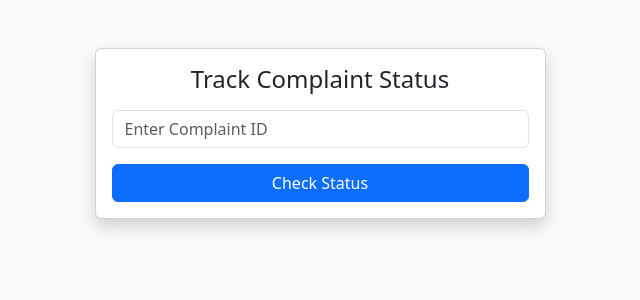
After one commit to durga-0912/CivicConnect_AI, a Flask app: page /track in a window 1280 px wide. The commit adds this page. Shown: the top 300 px of the page, without its empty margins (320-960 px from the left). Run offline with Flask 3, Linux system fonts and the light colour scheme.

Commit message:
Added status tracking feature

```diff
--- a/app.py
+++ b/app.py
@@ -1,4 +1,5 @@
 from flask import Flask, render_template, request, redirect, url_for, session
+
 import pandas as pd
 
 app = Flask(__name__)
@@ -111,3 +112,20 @@ def logout():
 
 if __name__ == "__main__":
     app.run(debug=True)
+@app.route("/track", methods=["GET", "POST"])
+def track_status():
+    status = None
+    cid = None
+
+    if request.method == "POST":
+        cid = request.form["complaint_id"]
+
+        df = pd.read_csv(DATA_FILE)
+        result = df[df["id"].astype(str) == cid]
+
+        if not result.empty:
+            status = result.iloc[0]["status"]
+        else:
+            status = "Invalid Complaint ID"
+
+    return render_template("track.html", status=status, cid=cid)
--- a/templates/home.html
+++ b/templates/home.html
@@ -18,6 +18,8 @@
 
     <a href="/raise" class="btn btn-success btn-lg m-2">Raise Complaint</a>
     <a href="/admin" class="btn btn-outline-primary btn-lg m-2">Admin Login</a>
+    <a href="/track" class="btn btn-warning btn-lg m-2">Track Status</a>
+
 </div>
 
 </body>
--- /dev/null
+++ b/templates/track.html
@@ -0,0 +1,36 @@
+<!DOCTYPE html>
+<html>
+<head>
+    <title>Track Complaint Status</title>
+    <link href="https://cdn.jsdelivr.net/npm/bootstrap@5.3.0/dist/css/bootstrap.min.css" rel="stylesheet">
+</head>
+<body class="bg-light">
+
+<div class="container mt-5">
+    <div class="row justify-content-center">
+        <div class="col-md-5">
+            <div class="card shadow">
+                <div class="card-body">
+                    <h4 class="text-center mb-3">Track Complaint Status</h4>
+
+                    <form method="post">
+                        <input type="text" name="complaint_id" class="form-control mb-3"
+                               placeholder="Enter Complaint ID" required>
+
+                        <button class="btn btn-primary w-100">Check Status</button>
+                    </form>
+
+                    {% if status %}
+                        <div class="alert alert-info mt-3 text-center">
+                            <strong>Complaint ID:</strong> {{ cid }} <br>
+                            <strong>Status:</strong> {{ status }}
+                        </div>
+                    {% endif %}
+                </div>
+            </div>
+        </div>
+    </div>
+</div>
+
+</body>
+</html>
```
